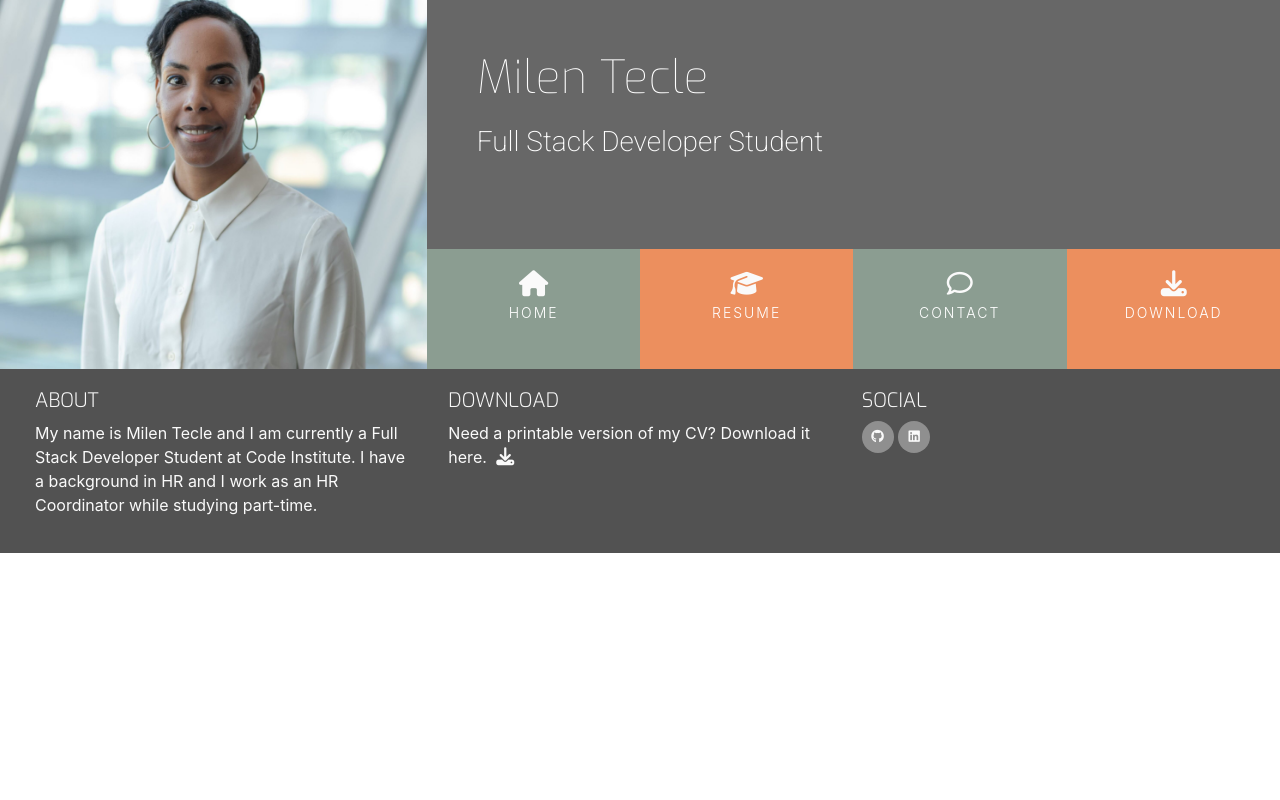
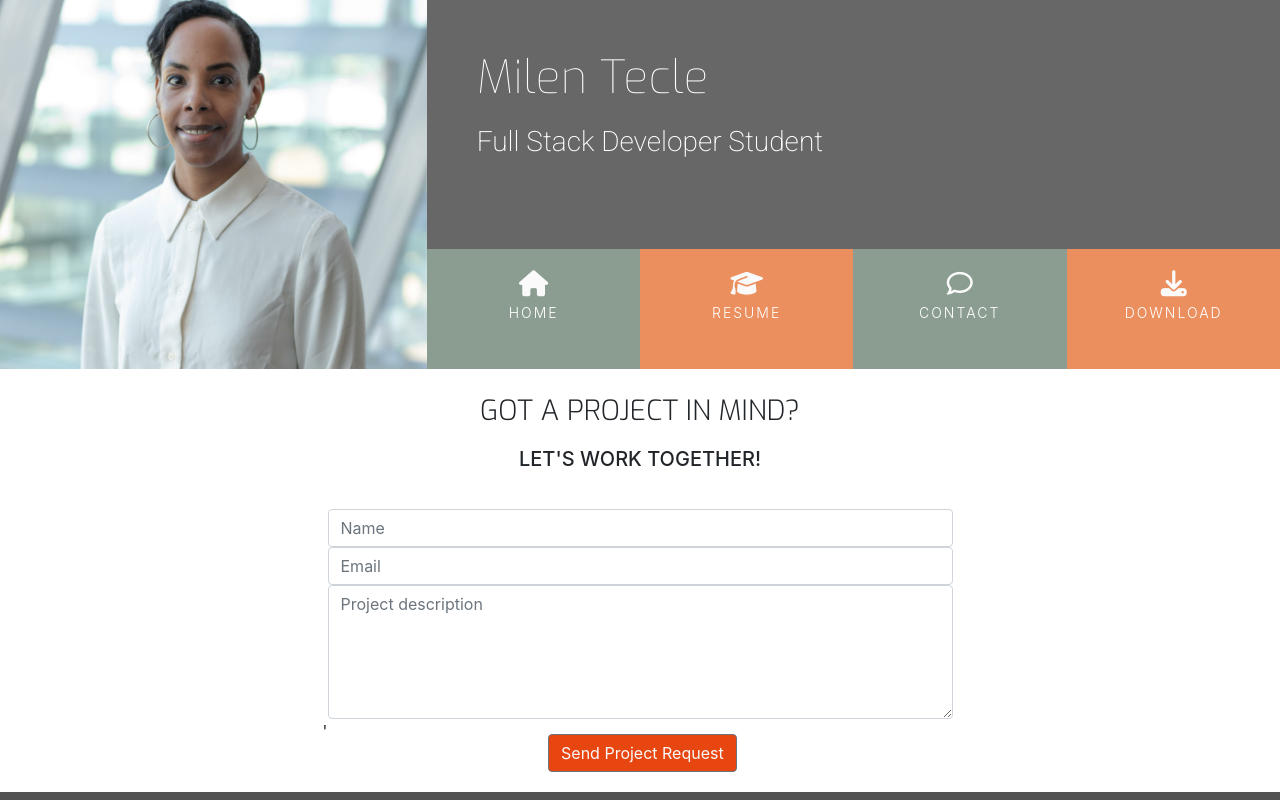
Before and after one commit to MilenTecle/CV-MilenTecle, a plain HTML site: page contact.html in a window 1280 px wide. Shown: the top 800 px of the page. Drawn offline with nearby package versions, Linux system fonts and the light colour scheme.

Commit message:
Finialize the project with links and download function

```diff
--- a/assets/css/style.css
+++ b/assets/css/style.css
@@ -3,7 +3,7 @@
 /*--------------------------------------------Colors*/
 
 .bg-color-name-title {
-    background-color: #676767;
+    background: #676767;
     color:white;
 }
 
@@ -17,6 +17,10 @@
 
 .bg-color-work-history {
     background:#8b9d91;
+}
+
+.bg-color-contact {
+    background: #fff;
 }
 
 .ui-menu-color-home  {
@@ -344,3 +348,34 @@ footer {
 .history-items {
     margin-bottom: 30px;
 }
+
+/*--------------------------------------------Contact Form */
+
+.contact-heading {
+    font-family: "Exo", sans-serif;
+    font-weight: 300;
+    margin: 25px 0 20px;
+}
+
+.center-form {
+    padding-top: 10px;
+    margin: 0 auto;
+    max-width: 70%;
+}
+
+button[type="submit"] {
+    margin: 15px 0 20px;
+    color: #fafafa;
+    background: #e84610;
+}
+
+/*--------------------------------------------Media Queries */
+
+@media(min-width: 992px) {
+    .center-form {
+        padding-top: 30px;
+        min-height: 240px;
+        margin: 0 auto;
+        max-width: 50%;
+    }
+}
--- a/contact.html
+++ b/contact.html
@@ -11,7 +11,7 @@
 <body>
     <header>
       <div class="row no-gutters">
-        <a class="col-md-4 logo" href="index.html">
+        <a class="col-md-4 logo" href="#">
         </a>
         <div class="col-md-8">
             <div class="row no-gutters bg-color-name-title">
@@ -24,19 +24,18 @@
                 <div class="col">
                     <ul id="nav" class="list-inline menucontainer">
                         <li class="col-6 col-sm-3 ui-menu-color-home list-inline-item menuitem">
-                            <a href="#" class="hvr-sweep-to-bottom"><i class="fa fa-home" aria-hidden="true"></i><span>Home</span></a>
+                            <a href="index.html" class="hvr-sweep-to-bottom"><i class="fa fa-home" aria-hidden="true"></i><span>Home</span></a>
                         </li>
                         <li class="col-6 col-sm-3 ui-menu-color-resume list-inline-item menuitem">
-                            <a href="#" class="hvr-sweep-to-bottom"><i class="fa fa-graduation-cap" aria-hidden="true"></i><span>Resume</span></a>
+                            <a href="resume.html" class="hvr-sweep-to-bottom"><i class="fa fa-graduation-cap" aria-hidden="true"></i><span>Resume</span></a>
                         </li>
                         <li class="col-6 col-sm-3 ui-menu-color-contact list-inline-item menuitem">
-                            <a href="#" class="hvr-sweep-to-bottom"><i class="fa fa-comment-o" aria-hidden="true"></i><span>Contact</span></a>
+                            <a href="contact.html" class="hvr-sweep-to-bottom"><i class="fa fa-comment-o" aria-hidden="true"></i><span>Contact</span></a>
                         </li>
                         <li class="col-6 col-sm-3 ui-menu-color-download list-inline-item menuitem">
-                            <a href="#" class="hvr-sweep-to-bottom"><i class="fa fa-download" aria-hidden="true"></i><span>Download</span></a>
+                            <a href="assets/cv/cv-milen-tecle.pdf" target="_blank" class="hvr-sweep-to-bottom"><i class="fa fa-download" aria-hidden="true"></i><span>Download</span></a>
                         </li>
                     </ul>
-
                 </div>
              </div>
 
@@ -44,7 +43,29 @@
             </div>
         </div>
     </header>
-    <section>
+    <section class="container-fluid">
+        <div class="row bg-color-contact">
+            <div class="col">
+                <h3 class="contact-heading uppercase text-center">Got a project in mind?</h3>
+                <h5 class="uppercase text-center">Let's work together!</h5>
+
+                <div class="center-form">
+                    <form>
+                        <input type="text" name="name" id="fullname" class="form-control" placeholder="Name" required />
+                        <input type="email" name="email" id="emailaddress" class="form-control" placeholder="Email" required />
+                        <textarea rows="5" name="projectsummary" id="projectsummary" class="form-control" placeholder="Project description" required></textarea>
+                        <div class="form-row text-center">'
+                            <div class="col">
+                                <button type="submit" class="btn btn-secondary">Send Project Request</button>
+                            </div>
+                        </div>
+
+                    </form>
+                </div>
+
+
+            </div>
+        </div>
 
     </section>
     <footer class="container-fluid">
@@ -60,7 +81,7 @@
                 <h5 class="uppercase general-sub">Download</h5>
                 <p class="inline-block">
                     Need a printable version of my CV? Download it here.
-                <a href="#" target="_blank" class="cv-pdf">
+                <a href="assets/cv/cv-milen-tecle.pdf" target="_blank" class="cv-pdf">
                     <i class="fa fa-download" aria-hidden="true"></i>
                     <span class="sr-only">Download link.</span>
                 </a>
```
Also changed, not shown: index.html (+6 -6 lines), resume.html (+7 -7 lines), 1 other file.
